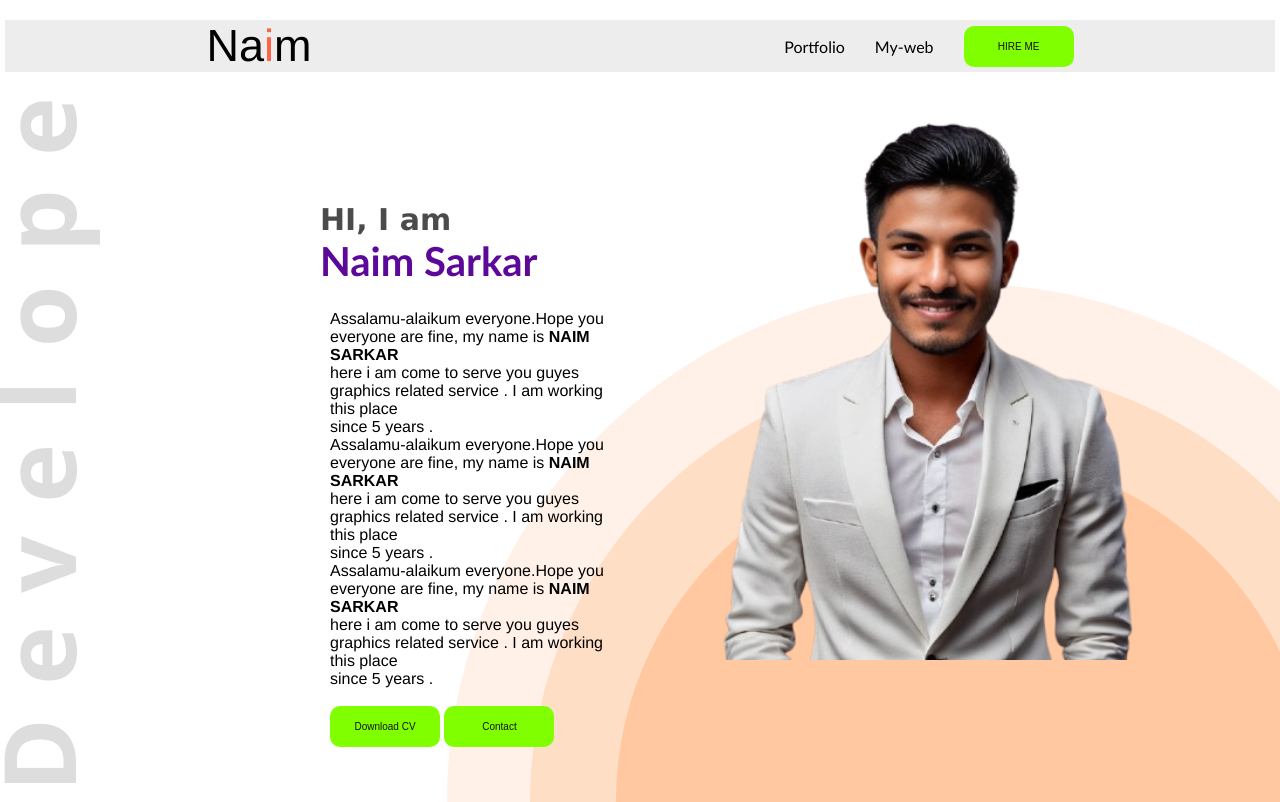
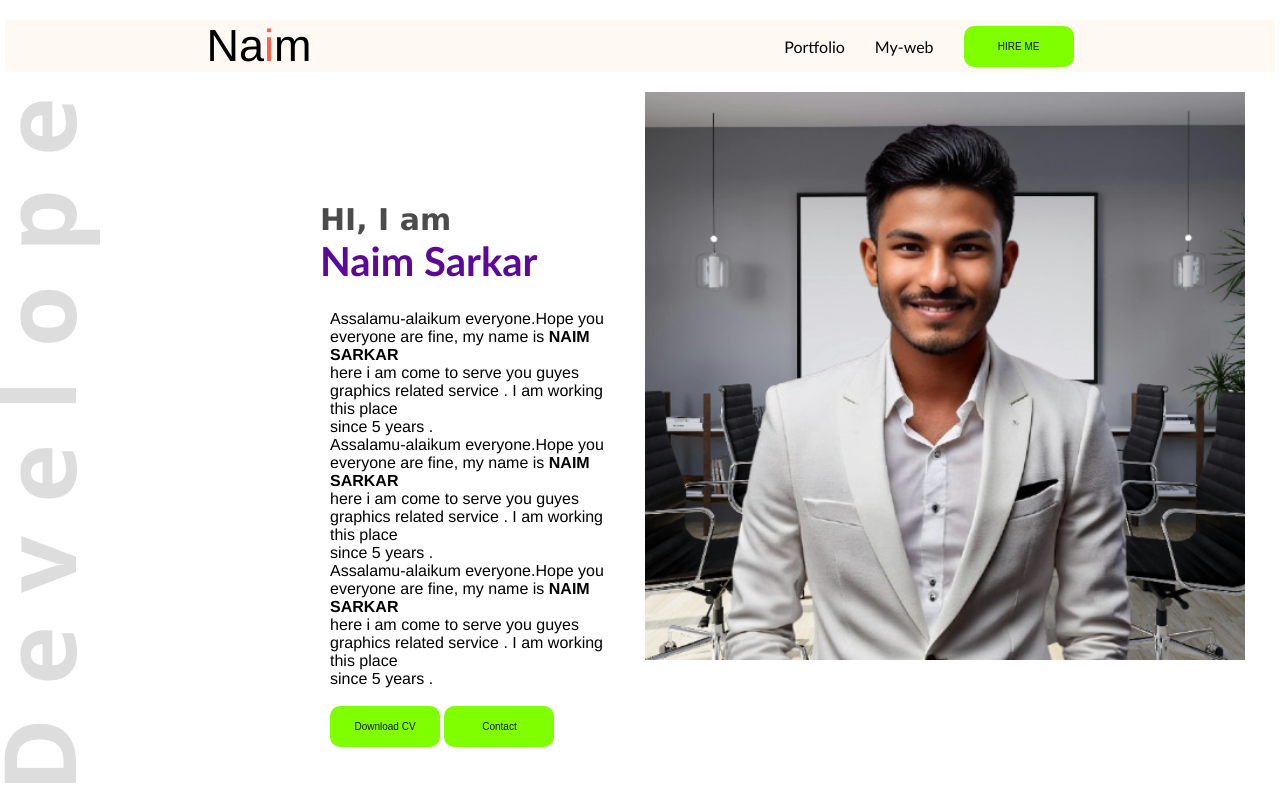
Before and after one commit to NahidSarkar7/Brothers-web, a plain HTML site: page index.html in a window 1280 px wide. Drawn offline with Linux system fonts and the light colour scheme.

Commit message:
added images

```diff
--- a/index.html
+++ b/index.html
@@ -41,7 +41,7 @@
 
 
             <div class="banner-images">
-                <img class="banner-pic" src="image/Naim bhaiya.png" alt="">
+                <img class="banner-pic" src="image/office.png" alt="">
 
             </div>
 
--- a/style.css
+++ b/style.css
@@ -4,7 +4,7 @@
 }
 
 .header{
-    background-image: url("image/developer.png"),url("image/header_bg.png");
+    background-image: url("image/developer.png");
     background-repeat: no-repeat;
     background-position: top left,bottom right;
 }
@@ -25,7 +25,7 @@ nav{
     justify-content: space-around;
     align-items: center;
     margin: 20px 5px;
-     background-color: rgb(238, 237, 237)
+     background-color: #FFF8F3
 
 
 }
```
Also changed, not shown: image/office.png (added).
